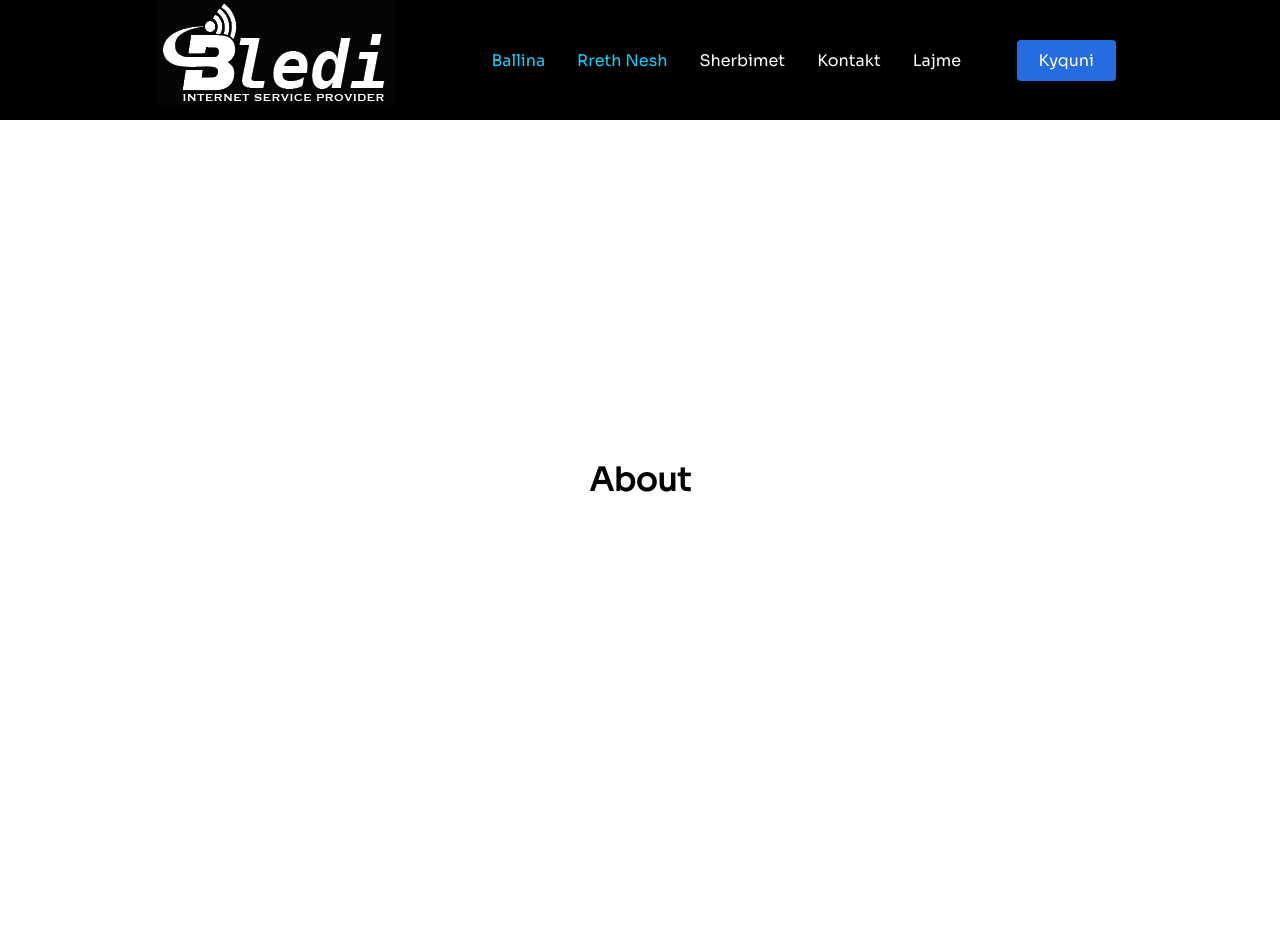
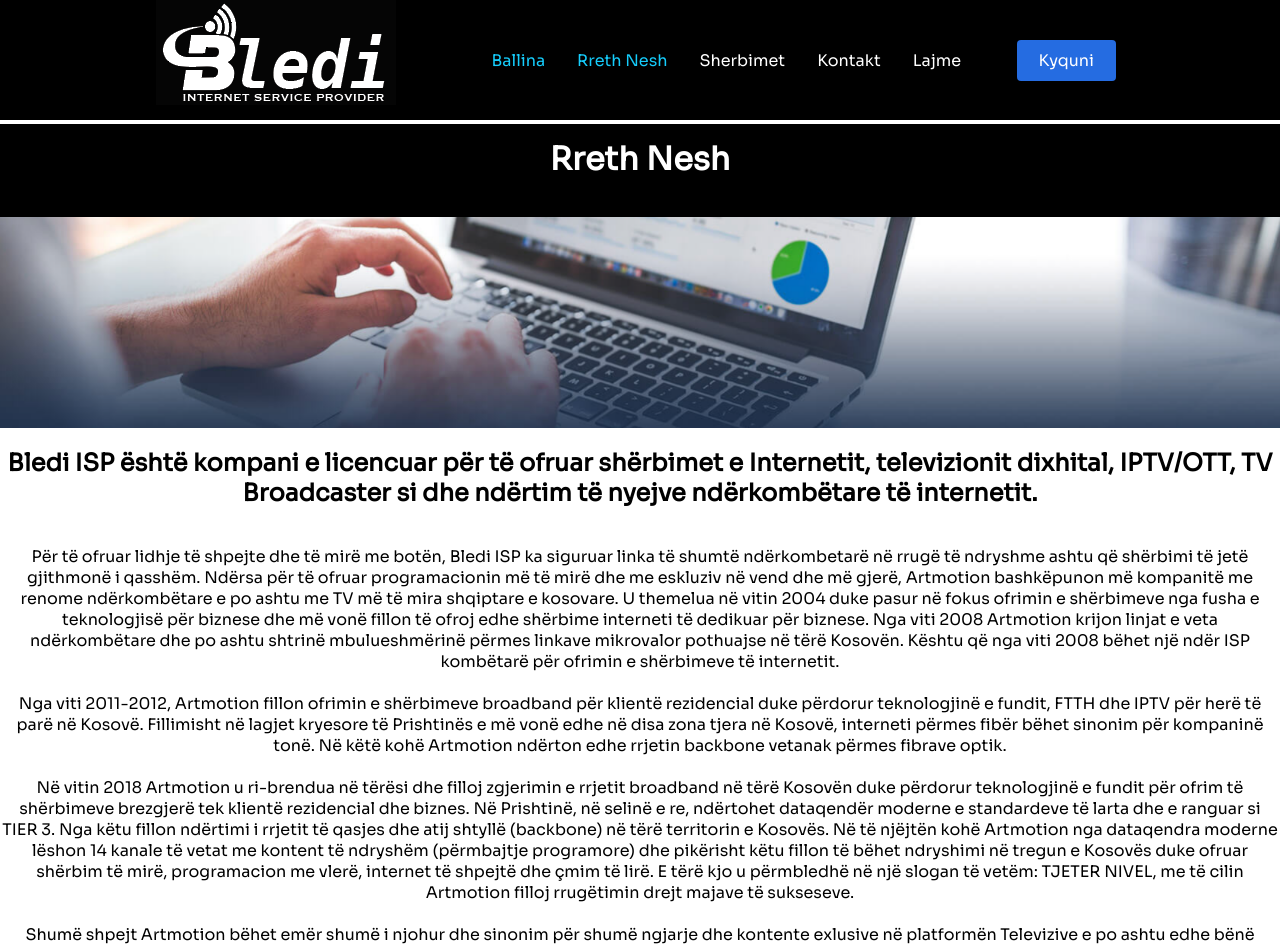
Before and after one commit to bledarshurdhaj/Projekti1, a React (Create React App) app in the folder roi-app/: page /about in a window 1280 px wide. Shown: the top 946 px of the page. Before the commit the page ends 840 px from the top, so only its background shows below. Built offline with nearby package versions, Linux system fonts and the light colour scheme.

Commit message:
Create Rreth Nesh

```diff
--- a/roi-app/src/App.js
+++ b/roi-app/src/App.js
@@ -3,7 +3,7 @@
 import Navbar from './Navbar';
 import { BrowserRouter as Router, Switch, Route } from 'react-router-dom';
 import Home from './pages';
-import About from './pages/about';
+import rrethnesh from './pages/rrethnesh';
 import Services from './pages/services';
 import Contact from './pages/contact';
 import SignUp from './pages/signup';
@@ -17,7 +17,7 @@
       <Navbar />
       <Switch>
         <Route path='/' exact component={Home} />
-        <Route path='/about' component={About} />
+        <Route path='/about' component={rrethnesh} />
         <Route path='/services' component={Services} />
         <Route path='/contact-us' component={Contact} />
         <Route path='/sign-up' component={SignUp} />
--- a/roi-app/src/Navbar.js
+++ b/roi-app/src/Navbar.js
@@ -5,7 +5,8 @@
   Bars,
   NavMenu,
   NavBtn,
-  NavBtnLink
+  NavBtnLink,
+
 } from './Navbarstyles';
 
 const Navbar = () => {
--- a/roi-app/src/footer.js
+++ b/roi-app/src/footer.js
@@ -14,11 +14,6 @@
 const Footer = () => {
 return (
 	<Box>
-	<h1 style={{ color: "green",
-				textAlign: "center",
-				marginTop: "-50px" }}>
-
-	</h1>
 	<Foto>
 		<img src={require('/Users/ar/Desktop/LABCourse-1/my-app/Projekti1/roi-app/src/foto/logo5.png')} alt='logo' />
 		</Foto>
@@ -35,6 +30,7 @@
 			<FooterLink href="#">Lajme</FooterLink>
 			</Column>
 
+
 		<Column>
 			<Heading>Ndihmë</Heading>
 			<FooterLink href="#">Pyetjet E Shpeshta</FooterLink>
@@ -49,7 +45,9 @@
 			<FooterLink href="#">Email: Info@Isp-Bledi.net</FooterLink>
 			<FooterLink href="#">Tel: +383 (0) 45 888 855</FooterLink>
 
+
 		</Column>
+
 
 		</Row>
 	</Container>
--- a/roi-app/src/footerstyles.js
+++ b/roi-app/src/footerstyles.js
@@ -61,7 +61,7 @@
 export const Heading = styled.p`
 font-size: 24px;
 color: #fff;
-margin-bottom: 40px;
+margin-bottom: 30px;
 font-weight: bold;
 
 `;
--- a/roi-app/src/pages/about.js
+++ /dev/null
@@ -1,18 +0,0 @@
-import React from 'react';
-
-const About = () => {
-  return (
-    <div
-      style={{
-        display: 'flex',
-        justifyContent: 'center',
-        alignItems: 'center',
-        height: '90vh'
-      }}
-    >
-      <h1>About</h1>
-    </div>
-  );
-};
-
-export default About;
--- a/roi-app/src/pages/index.js
+++ b/roi-app/src/pages/index.js
@@ -43,6 +43,7 @@
         <div className="artikulli1">
           <img src={artikull1}></img>
         </div>
+<div>
         <p>Formati “Big Brother” po zgjerohet në një treg të ri mediatik, duke u transmetuar për herë të parë në territorin e Republikës të Kosovës, pas marrëveshjes me Banijay Rights.
 
 Tashmë është zyrtare se marrëveshja ...
@@ -52,19 +53,22 @@
       <p>mes Banijay, Artmotion dhe KlanKosova do të sjellë edicionin Big Brother VIP për herë të parë në Kosovë, në sezonin e ardhshëm televiziv.
 
 Puna ka nisur si në aspektin teknik ashtu edhe në atë përmbajtësor dhe premiera e parë e spektaklit do të jetë në vjeshtë.</p>
-<button onClick={this.toggleDisplayBio}>Show Less </button>
+<button onClick={this.toggleDisplayBio}>Lexo me pak</button>
     </div>
   ):(
-    <div>
+    <div className="button">
       <button onClick={this.toggleDisplayBio}>Lexo me shum</button>
     </div>
   )
 }
 </p>
+</div>
       </div>
       <div className="lajmet2">
         <div className="artikulli2">
           <img src={artikull2}></img>
+          </div>
+          <div>
           <p>Risitë në Artmotion nuk kanë të ndalur.
 
 Pas platformes Digitalb dhe SuperSport, Artmotion do te sjell edhe ngjarjet më madhore të futbollit evropian dhe botëror ndërsa ajka mbi ëmbëlsirë janë: të gjitha ndeshjet e Përfaqësueses së Kosovës dhe te gjitha  Përfaqësueset Evropiane deri në vitin 2028.
@@ -74,7 +78,7 @@
       <p>mes Banijay, Artmotion dhe KlanKosova do të sjellë edicionin Big Brother VIP për herë të parë në Kosovë, në sezonin e ardhshëm televiziv.
 
 Puna ka nisur si në aspektin teknik ashtu edhe në atë përmbajtësor dhe premiera e parë e spektaklit do të jetë në vjeshtë.</p>
-<button onClick={this.toggleDisplayBio}>Show Less </button>
+<button onClick={this.toggleDisplayBio}>Lexo me pak</button>
     </div>
   ):(
     <div>
@@ -83,14 +87,30 @@
   )
 }
 </p>
-        </div>
+</div>
+
       </div>
       <div className="lajmet3">
         <div className="artikulli3">
           <img src={artikull3}></img>
-          <p>Zbritja e madhe në Artmotion vjen bashkë me Digitalb
+<div>
+<p>Zbritja e madhe në Artmotion vjen bashkë me Digitalb
 Data e shumëpritur nga të gjithë klientet,1 Maji shënon rritjen edhe më të madhe të Artmotion, tani duke pershirë në përmbajtjen e vet të gjitha kanalet e Digitalb. Nga 1 Maji të gjithë klienteve të Artmotion do të ju pasurohet më...
+{
+  this.state.displayBio ?(
+    <div>
+      <p>Nga 1 Maji të gjithë klienteve të Artmotion do të ju pasurohet më shumë pakoja të cilen e kanë, duke perfituar më shumë kanale ekskluzive të platformës Digitalb, si Top Channel, Top News, </p>
+<button onClick={this.toggleDisplayBio}>Lexo me pak</button>
+    </div>
+  ):(
+    <div>
+      <button onClick={this.toggleDisplayBio}>Lexo me shum</button>
+    </div>
+  )
+}
 </p>
+
+</div>
         </div>
          </div>
         </div>
--- a/roi-app/src/pages/index.scss
+++ b/roi-app/src/pages/index.scss
@@ -30,14 +30,17 @@
 }
 .lajmett {
     display: flex;
-    justify-content: space-between;
-    align-items: center;
+
+
 
     width: 80%;
     margin: 0 auto;
 
 
-    padding-bottom: 2cm;
+    padding-bottom: cm;
+}
+.artikulli1 img{
+
 }
 .lajmett img {
 
--- /dev/null
+++ b/roi-app/src/pages/rrethnesh.js
@@ -0,0 +1,38 @@
+import React from 'react';
+import './rrethnesh.scss';
+import Footer from '../footer.js';
+import foto11 from '../foto/foto11.png';
+const rrethnesh = () => {
+  return (
+<>
+    <div className="contanier">
+      <div className="line"></div>
+      <div className="text">
+        <h1> Rreth Nesh</h1>
+      </div>
+      <div className="foto11">
+        <img src={foto11}></img>
+      </div>
+
+      <div className="text1">
+        <h2>Bledi ISP është kompani e licencuar për të ofruar shërbimet e Internetit, televizionit dixhital, IPTV/OTT, TV Broadcaster si dhe ndërtim të nyejve ndërkombëtare të internetit.
+</h2>
+       </div>
+       <div className="text2">
+        <p>Për të ofruar lidhje të shpejte dhe të mirë me botën, Bledi ISP ka siguruar linka të shumtë ndërkombetarë në rrugë të ndryshme ashtu që shërbimi të jetë gjithmonë i qasshëm. Ndërsa për të ofruar programacionin më të mirë dhe me eskluziv në vend dhe më gjerë, Artmotion bashkëpunon më kompanitë me renome ndërkombëtare e po ashtu me TV më të mira shqiptare e kosovare. U themelua në vitin 2004 duke pasur në fokus ofrimin e shërbimeve nga fusha e teknologjisë për biznese dhe më vonë fillon të ofroj edhe shërbime interneti të dedikuar për biznese. Nga viti 2008 Artmotion krijon linjat e veta ndërkombëtare dhe po ashtu shtrinë mbulueshmërinë përmes linkave mikrovalor pothuajse në tërë Kosovën. Kështu që nga viti 2008 bëhet një ndër ISP kombëtarë për ofrimin e shërbimeve të internetit.</p><br></br>
+
+        <p>Nga viti 2011-2012, Artmotion fillon ofrimin e shërbimeve broadband për klientë rezidencial duke përdorur teknologjinë e fundit, FTTH dhe IPTV për herë të parë në Kosovë. Fillimisht në lagjet kryesore të Prishtinës e më vonë edhe në disa zona tjera në Kosovë, interneti përmes fibër bëhet sinonim për kompaninë tonë. Në këtë kohë Artmotion ndërton edhe rrjetin backbone vetanak përmes fibrave optik.</p><br></br>
+
+        <p>Në vitin 2018 Artmotion u ri-brendua në tërësi dhe filloj zgjerimin e rrjetit broadband në tërë Kosovën duke përdorur teknologjinë e fundit për ofrim të shërbimeve brezgjerë tek klientë rezidencial dhe biznes. Në Prishtinë, në selinë e re, ndërtohet dataqendër moderne e standardeve të larta dhe e ranguar si TIER 3. Nga këtu fillon ndërtimi i rrjetit të qasjes dhe atij shtyllë (backbone) në tërë territorin e Kosovës. Në të njëjtën kohë Artmotion nga dataqendra moderne lëshon 14 kanale të vetat me kontent të ndryshëm (përmbajtje programore) dhe pikërisht këtu fillon të bëhet ndryshimi në tregun e Kosovës duke ofruar shërbim të mirë, programacion me vlerë, internet të shpejtë dhe çmim të lirë. E tërë kjo u përmbledhë në një slogan të vetëm: TJETER NIVEL, me të cilin Artmotion filloj rrugëtimin drejt majave të sukseseve.</p><br></br>
+
+        <p>Shumë shpejt Artmotion bëhet emër shumë i njohur dhe sinonim për shumë ngjarje dhe kontente exlusive në platformën Televizive e po ashtu edhe bënë dallimin në ofrimin e shërbimit të shpejtë dhe cilësor. Në vitin 2019 Artmotion lëshon edhe OTT aplikacionin ARTMOTION ku përveç live stream të kanaleve më exclusive në vend ofrohen edhe shërbime tjera si VOD, CatchupTV, etj.</p>
+        </div>
+         </div>
+                 <div className="footer">
+                 <Footer/>
+                 </div>
+                 </>
+  );
+};
+
+export default rrethnesh;
--- /dev/null
+++ b/roi-app/src/pages/rrethnesh.scss
@@ -0,0 +1,30 @@
+.line{
+    border: 2px solid rgb(255, 255, 255);
+}
+.foto11 img {
+    width: 100%;
+}
+.text{
+    display: flex;
+    justify-content: center;
+    padding-top: 0.4cm;
+    padding-bottom: 1cm;
+    background-color: black;
+}
+.text h1{
+    color: white;
+}
+.text1{
+    display: flex;
+    justify-content: center;
+    text-align: center;
+    padding-top: 0.4cm;
+    padding-bottom: 1cm;
+
+}
+.text2{
+display:block;
+    justify-content: center;
+    text-align: center;
+    margin-bottom: 2cm;
+}
```
Also changed, not shown: roi-app/src/foto/foto11.png (added).
